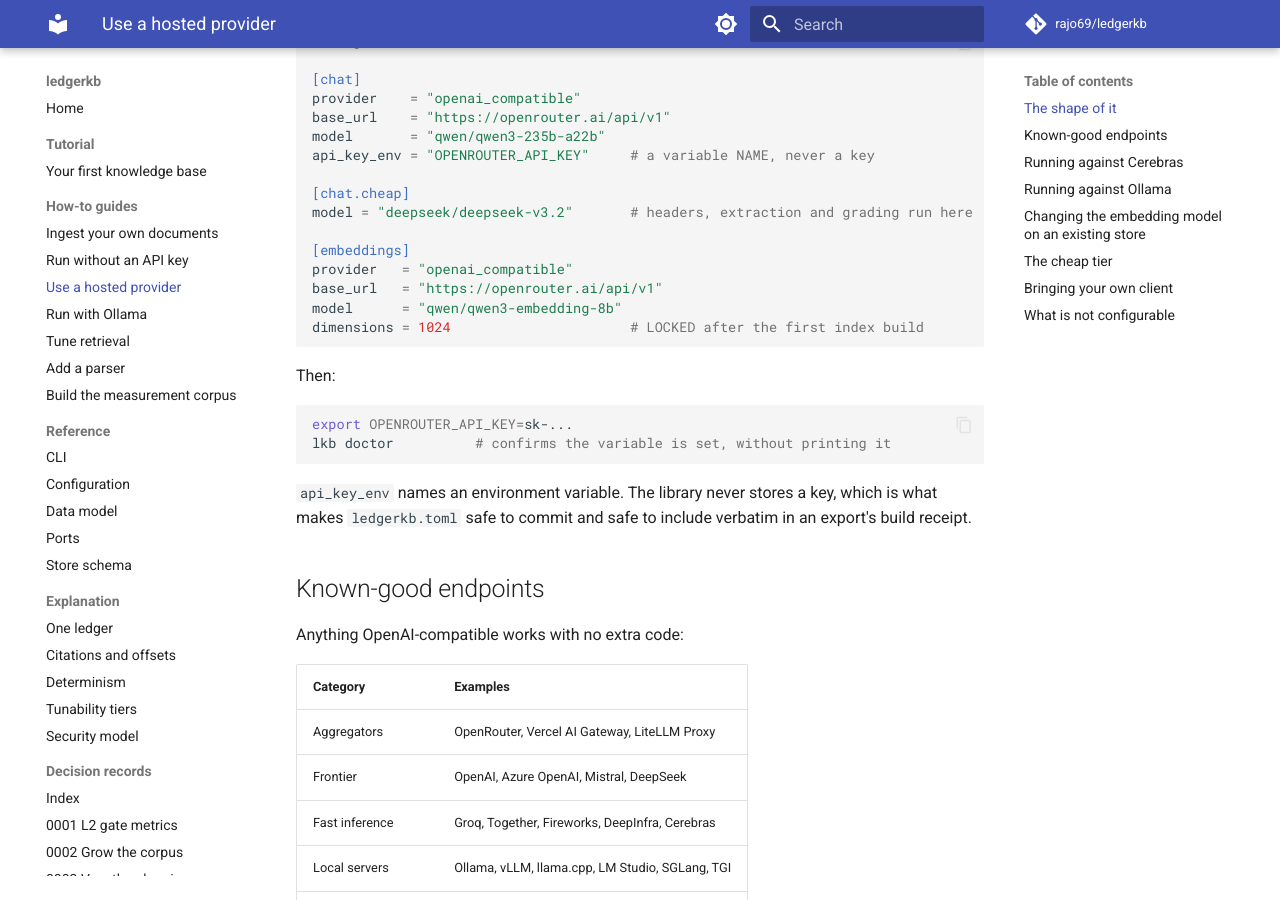
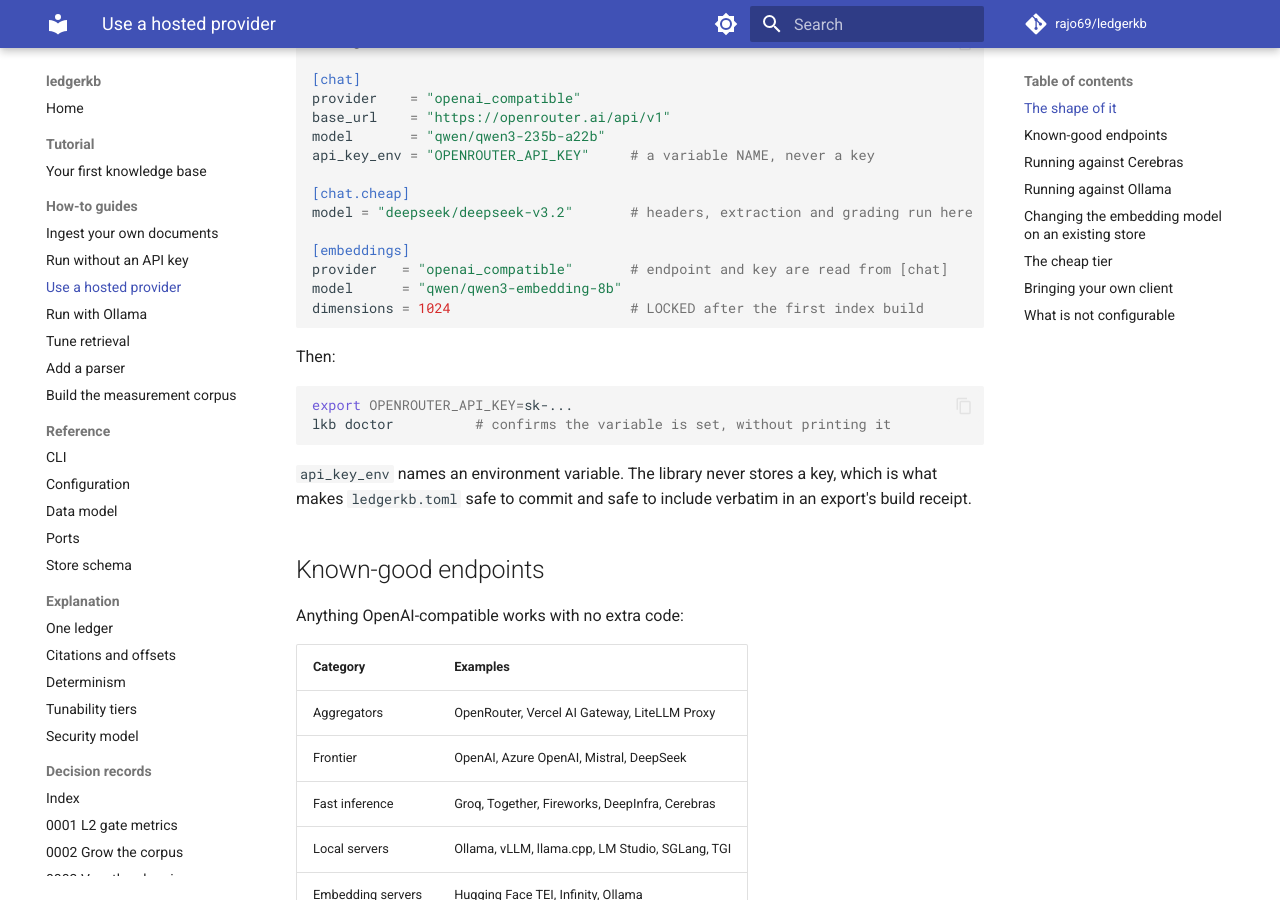
Before and after one commit to rajo69/ledgerkb, an MkDocs documentation site: the page built from docs/how-to/use-a-hosted-provider.md, in a window 1280 px wide and 900 px high, scrolled down 393 px. Built offline with MkDocs 1.6.1 and Material for MkDocs 9.7.7, drawn with Linux system fonts in a browser that asks for light colours; comment, search, counter and statistics services are not loaded.

Commit message:
docs: drop base_url from the [embeddings] snippets (#13)
EmbeddingsConfig forbids unknown keys and has no base_url, so the opening
snippet of use-a-hosted-provider.md failed to load. An openai_compatible
embedder takes its endpoint and key from [chat], which the same page already
says further down. The snippet now carries that as a comment, and the
configuration block in the 03 implementation plan gets the same correction.

Every ledgerkb.toml snippet on the how-to pages now loads through
load_config and builds its embedder.

Co-Authored-By: Claude Opus 5.5 <noreply@anthropic.com>

````diff
--- a/docs/how-to/use-a-hosted-provider.md
+++ b/docs/how-to/use-a-hosted-provider.md
@@ -23,8 +23,7 @@ api_key_env = "OPENROUTER_API_KEY"     # a variable NAME, never a key
 model = "deepseek/deepseek-v3.2"       # headers, extraction and grading run here
 
 [embeddings]
-provider   = "openai_compatible"
-base_url   = "https://openrouter.ai/api/v1"
+provider   = "openai_compatible"       # endpoint and key are read from [chat]
 model      = "qwen/qwen3-embedding-8b"
 dimensions = 1024                      # LOCKED after the first index build
 ```
````
Also changed, not shown: docs/design/03-implementation-plan.md (+1 -2 lines).
